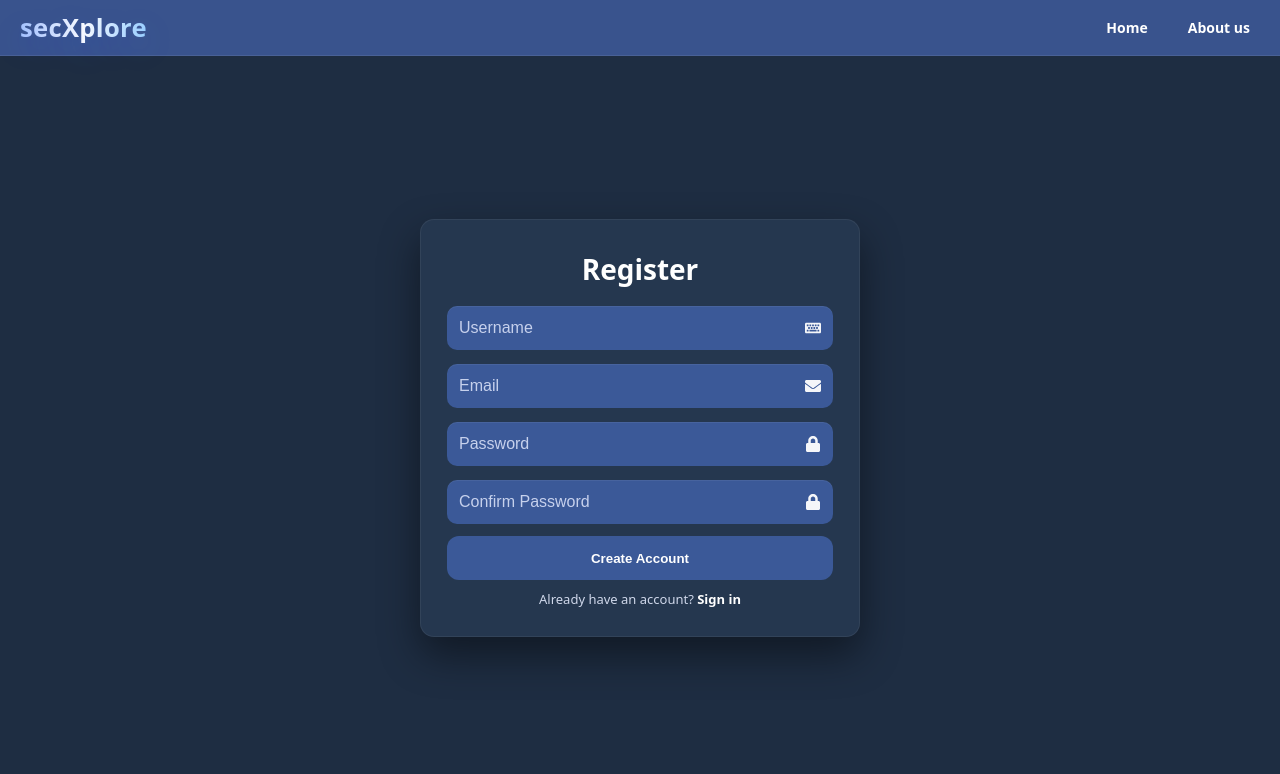
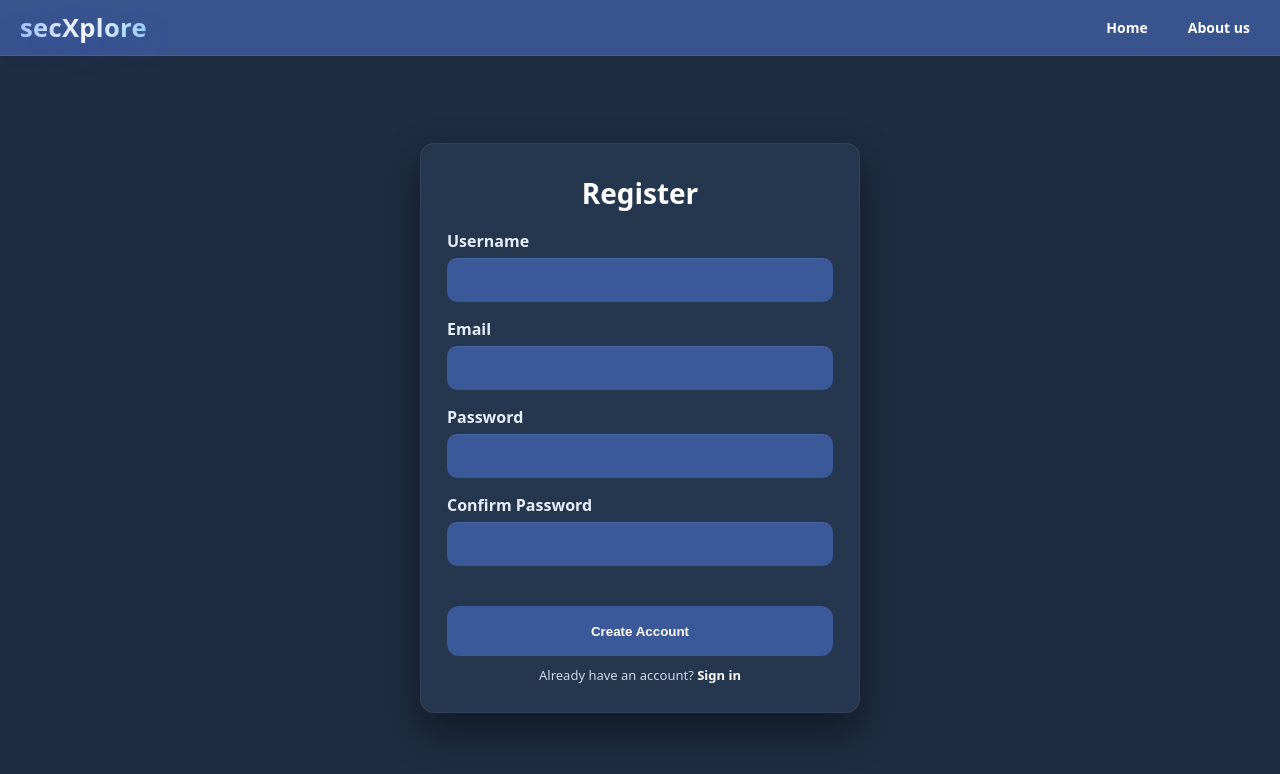
Before and after one commit to kroekwisit/secXplore, a React (Create React App) app: page /Register in a window 1280 px wide. Shown: the top 774 px of the page. Built offline with nearby package versions, Linux system fonts and the light colour scheme.

Commit message:
add scoreboard and change some in login/register page

```diff
--- a/src/App.js
+++ b/src/App.js
@@ -4,6 +4,7 @@ import LoginPage from "./LoginPage";
 import RegisterPage from "./RegisterPage";
 import SimulationPage from "./Challenge1";
 import DashboardPage from "./DashboardPage";
+import ScoreboardPage from "./ScoreboardPage";
 
 function App() {
   return (
@@ -14,6 +15,7 @@ function App() {
         <Route path="/Register" element={<RegisterPage />} />
         <Route path="/Dashboard" element={<DashboardPage />} />
         <Route path="/Challenge1" element={<SimulationPage />} />
+        <Route path="/scoreboard" element={<ScoreboardPage />} />
       </Routes>
     </Router>
   );
--- a/src/DashboardPage.jsx
+++ b/src/DashboardPage.jsx
@@ -299,9 +299,11 @@ const DashboardPage = () => {
               <span>Home</span>
             </li>
           </Link>
-          <li className="nav-item">
-            <span>Scoreboard</span>
-          </li>
+          <Link to="/scoreboard" className="textdecoration_none">
+            <li className="nav-item">
+              <span>Scoreboard</span>
+            </li>
+          </Link>
           <li className="nav-item">
             <span>About us</span>
           </li>
--- a/src/LoginPage.jsx
+++ b/src/LoginPage.jsx
@@ -32,14 +32,16 @@ const LoginPage = () => {
       <div className="login-form">
         <h2>Sign in</h2>
 
+        {/* Username */}
         <div className="input-box">
-          <input type="text" placeholder="Username" />
-          <FaKeyboard className="icon" />
+          <label className="input-label">Username</label>
+          <input type="text" />
         </div>
 
+        {/* Password */}
         <div className="input-box">
-          <input type="password" placeholder="Password" />
-          <FaLock className="icon" />
+          <label className="input-label">Password</label>
+          <input type="password" />
         </div>
 
         <div className="options">
@@ -58,7 +60,7 @@ const LoginPage = () => {
         </div>
 
         <hr className="divider" />
-        <p className="or-text">Or sign up with</p>
+        <p className="or-text">Or sign in with</p>
 
         <button className="google-button">
           <FaGoogle />
--- a/src/MainPage.jsx
+++ b/src/MainPage.jsx
@@ -54,8 +54,11 @@ const MainPage = () => {
               </li>
             </Link>
             <li className="nav-item">
-              <span>Scoreboard</span>
+              <Link to="/scoreboard" className="textdecoration_none">
+                <span>Scoreboard</span>
+              </Link>
             </li>
+
             <li className="nav-item">
               <span>About us</span>
             </li>
--- a/src/RegisterPage.jsx
+++ b/src/RegisterPage.jsx
@@ -1,4 +1,3 @@
-import { FaLock, FaKeyboard, FaEnvelope } from "react-icons/fa";
 import { Link, useNavigate } from "react-router-dom";
 import "./style.css";
 
@@ -28,39 +27,31 @@ const RegisterPage = () => {
         </ul>
       </nav>
 
-      {/* Reuse the same card template as Login */}
+      {/* Register form (same template as login) */}
       <div className="login-form">
         <h2>Register</h2>
 
         <div className="input-box">
-          <input type="text" placeholder="Username" autoComplete="username" />
-          <FaKeyboard className="icon" />
+          <label className="input-label">Username</label>
+          <input type="text" />
         </div>
 
         <div className="input-box">
-          <input type="email" placeholder="Email" autoComplete="email" />
-          <FaEnvelope className="icon" />
+          <label className="input-label">Email</label>
+          <input type="email" autoComplete="email" />
         </div>
 
         <div className="input-box">
-          <input
-            type="password"
-            placeholder="Password"
-            autoComplete="new-password"
-          />
-          <FaLock className="icon" />
+          <label className="input-label">Password</label>
+          <input type="password" />
         </div>
 
         <div className="input-box">
-          <input
-            type="password"
-            placeholder="Confirm Password"
-            autoComplete="new-password"
-          />
-          <FaLock className="icon" />
+          <label className="input-label">Confirm Password</label>
+          <input type="password" />
         </div>
 
-        <button className="button" onClick={handleRegisterClick}>
+        <button className="button register-btn" onClick={handleRegisterClick}>
           Create Account
         </button>
 
--- /dev/null
+++ b/src/ScoreboardPage.jsx
@@ -0,0 +1,92 @@
+import React from "react";
+import { Link } from "react-router-dom";
+import "./style.css";
+
+const SAMPLE = [
+  { name: "alice", points: 1540, solved: 18 },
+  { name: "daisy", points: 1270, solved: 15 },
+  { name: "gina", points: 1110, solved: 13 },
+  { name: "bob", points: 980, solved: 12 },
+  { name: "hank", points: 990, solved: 11 },
+  { name: "ivy", points: 860, solved: 10 },
+  { name: "charlie", points: 640, solved: 9 },
+  { name: "eric", points: 720, solved: 8 },
+  { name: "fred", points: 450, solved: 5 },
+  { name: "john", points: 410, solved: 4 },
+  { name: "john", points: 410, solved: 4 },
+  { name: "john", points: 410, solved: 4 },
+  { name: "john", points: 410, solved: 4 },
+  { name: "john", points: 410, solved: 4 },
+  { name: "john", points: 410, solved: 4 },
+  { name: "john", points: 410, solved: 4 },
+];
+
+const ScoreboardPage = () => {
+  return (
+    <div className="dashboard-page">
+      {/* Navbar */}
+      <nav className="navbar">
+        <Link to="/" className="logo textdecoration_none">
+          <span className="logo-gradient">secXplore</span>
+        </Link>
+        <ul className="nav-links">
+          <li className="nav-item">
+            <Link to="/" className="textdecoration_none">
+              <span>Home</span>
+            </Link>
+          </li>
+          <li className="nav-item">
+            <Link to="/scoreboard" className="textdecoration_none">
+              <span>Scoreboard</span>
+            </Link>
+          </li>
+          <li className="nav-item">
+            <span>About us</span>
+          </li>
+          <li className="nav-item">
+            <span>Account</span>
+          </li>
+        </ul>
+      </nav>
+
+      {/* Header */}
+      <div className="dashboard-header">
+        <div className="dashboard-overlay" />
+        <div className="dashboard-header-content">
+          <h2>Scoreboard</h2>
+          <p className="muted">Ranked by points</p>
+        </div>
+      </div>
+
+      {/* Content */}
+      <div className="dashboard-content">
+        <h3>Leaderboard</h3>
+
+        <div className="lb-wrap lb-wrap--center">
+          <table className="lb">
+            <thead>
+              <tr>
+                <th className="lb-th--sm">#</th>
+                <th>Name</th>
+                <th>Points</th>
+                <th>Solved</th>
+              </tr>
+            </thead>
+            <tbody>
+              {SAMPLE.map((r, i) => (
+                <tr key={r.name}>
+                  <td className="lb-td--sm">{i + 1}</td>
+                  <td className="lb-name">{r.name}</td>
+                  <td>{r.points.toLocaleString()}</td>
+                  <td>{r.solved}</td>
+                </tr>
+              ))}
+            </tbody>
+          </table>
+        </div>
+      </div>
+    </div>
+  );
+};
+
+export default ScoreboardPage;
--- a/src/style.css
+++ b/src/style.css
@@ -279,8 +279,13 @@ body {
   border-radius: 12px;
 }
 
+.login-form .button.register-btn {
+  width: 100%;
+  height: 50px;
+  margin-top: 40px;
+}
+
 /* === LOGIN === */
-/* === LOGIN (card look like screenshot) === */
 .login-page {
   min-height: 100vh;
   background: #1e2d42;
@@ -310,7 +315,15 @@ body {
 /* field spacing */
 .input-box {
   position: relative;
-  margin-top: 14px;
+  margin-top: 16px;
+}
+
+.input-label {
+  display: block;
+  margin-bottom: 6px;
+  font-size: 16px;
+  font-weight: 600;
+  color: #e6eefc;
 }
 .input-box:first-of-type {
   margin-top: 0;
@@ -335,16 +348,6 @@ body {
 .input-box input:focus {
   outline: none;
   box-shadow: 0 0 0 3px rgba(86, 129, 255, 0.35);
-}
-
-/* right-side icons */
-.input-box .icon {
-  position: absolute;
-  right: 12px;
-  top: 50%;
-  transform: translateY(-50%);
-  color: #fff;
-  opacity: 0.95;
 }
 
 /* "At least 6 characters" bar styling like a mini input */
@@ -405,6 +408,10 @@ body {
   color: #fff;
   text-decoration: none;
   font-weight: 700;
+}
+
+.register-btn {
+  margin-top: 20px; /* extra space above button */
 }
 
 /* thin divider centered like screenshot */
@@ -783,3 +790,129 @@ body {
   opacity: 0.8;
   pointer-events: none;
 }
+
+/* === Scoreboard === */
+.lb-wrap {
+  width: 100%;
+  overflow-x: auto;
+  background: rgba(255, 255, 255, 0.02);
+  border: 1px solid rgba(255, 255, 255, 0.06);
+  border-radius: 12px;
+  padding: 10px;
+}
+
+.lb {
+  width: 100%;
+  border-collapse: collapse;
+  text-align: left;
+}
+
+.lb thead th {
+  text-align: left;
+  font-weight: 800;
+  padding: 12px 10px;
+  border-bottom: 1px solid rgba(255, 255, 255, 0.08);
+  cursor: pointer;
+  white-space: nowrap;
+}
+
+.lb-th--sm {
+  width: 40px;
+}
+.lb-td--sm {
+  width: 40px;
+}
+
+.lb tbody td {
+  padding: 12px 10px;
+  border-bottom: 1px solid rgba(255, 255, 255, 0.06);
+  vertical-align: middle;
+}
+
+.lb tbody tr:hover {
+  background: rgba(255, 255, 255, 0.04);
+}
+
+.lb-name {
+  font-weight: 700;
+  letter-spacing: 0.2px;
+}
+
+.lb-empty {
+  text-align: center;
+  padding: 16px;
+  color: #cfd7ea;
+}
+
+.lb-me {
+  background: rgba(86, 129, 255, 0.1);
+}
+
+.lb-sort-hint {
+  font-size: 12px;
+  opacity: 0.8;
+  margin-top: 8px;
+  text-align: right;
+}
+
+/* select near search */
+.select-wrap select {
+  background: rgba(255, 255, 255, 0.06);
+  color: #fff;
+  border: 1px solid rgba(255, 255, 255, 0.12);
+  border-radius: 8px;
+  padding: 8px 10px;
+}
+
+/* make controls wrap nicely on small screens */
+@media (max-width: 720px) {
+  .lb thead th:nth-child(6),
+  .lb tbody td:nth-child(6) {
+    display: none;
+  } /* hide 'Topic' on narrow screens */
+}
+
+.lb-wrap--center {
+  max-width: 1000px;
+  margin: 0 auto;
+  text-align: left;
+}
+
+.lb th,
+.lb td {
+  padding: 12px 18px;
+}
+
+.lb-th--sm,
+.lb-td--sm {
+  width: 60px;
+  text-align: center;
+}
+
+.lb thead th:first-child,
+.lb tbody td:first-child {
+  width: 64px; /* tweak if you want */
+  text-align: center !important;
+  padding-left: 0;
+  padding-right: 0;
+}
+
+.lb th:nth-child(2),
+.lb td:nth-child(2) {
+  text-align: left; /* Name left-aligned */
+}
+
+.lb th:nth-child(3),
+.lb td:nth-child(3),
+.lb th:nth-child(4),
+.lb td:nth-child(4) {
+  text-align: right; /* Numbers right-aligned */
+}
+
+.lb thead th:first-child,
+.lb tbody td:first-child {
+  width: 64px; /* tweak if you want */
+  text-align: center !important;
+  padding-left: 0;
+  padding-right: 0;
+}
```
